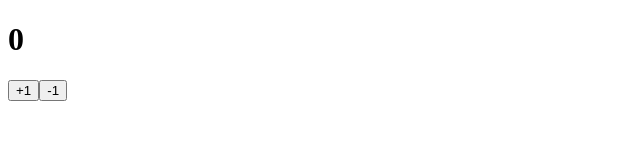
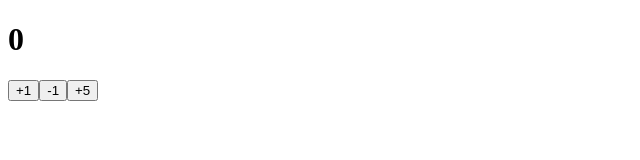
Before and after one commit to sungyun6789/react-typescript, a React (Create React App) app: page / in a window 1280 px wide. Shown: the top 160 px of the page, without its empty margins (0-640 px from the left). Built offline with nearby package versions, Linux system fonts and the light colour scheme.

Commit message:
feat: counter typescript ver

```diff
--- a/src/App.tsx
+++ b/src/App.tsx
@@ -1,4 +1,4 @@
-import CounterContainer from './saga/containers/CounterContainer';
+import CounterContainer from './todo/containers/CounterContainer';
 
 const App = () => (
   <>
--- a/src/index.tsx
+++ b/src/index.tsx
@@ -1,17 +1,10 @@
 import ReactDOM from 'react-dom';
 import App from './App';
-import { createStore, applyMiddleware } from 'redux';
+import { createStore } from 'redux';
 import { Provider } from 'react-redux';
-import { composeWithDevTools } from 'redux-devtools-extension';
-import createSagaMiddleware from 'redux-saga';
-import rootReducer, { rootSaga } from './saga/modules';
+import rootReducer from './todo/modules';
 
-const sagaMiddleware = createSagaMiddleware(); // 사가 미들웨어를 만듬
-
-const store = createStore(rootReducer, composeWithDevTools(applyMiddleware(sagaMiddleware)));
-
-sagaMiddleware.run(rootSaga); // 루트 사가를 실행
-// 주의: 스토어 생성 후에 실행해야 함
+const store = createStore(rootReducer);
 
 ReactDOM.render(
   <Provider store={store}>
--- /dev/null
+++ b/src/todo/components/Counter.tsx
@@ -0,0 +1,21 @@
+import React from 'react';
+
+type CounterProps = {
+  count: number;
+  onIncrease: () => void;
+  onDecrease: () => void;
+  onIncreaseBy: (diff: number) => void;
+};
+
+function Counter({ count, onIncrease, onDecrease, onIncreaseBy }: CounterProps) {
+  return (
+    <div>
+      <h1>{count}</h1>
+      <button onClick={onIncrease}>+1</button>
+      <button onClick={onDecrease}>-1</button>
+      <button onClick={() => onIncreaseBy(5)}>+5</button>
+    </div>
+  );
+}
+
+export default Counter;
--- /dev/null
+++ b/src/todo/containers/CounterContainer.tsx
@@ -0,0 +1,35 @@
+import React from 'react';
+import { useSelector, useDispatch } from 'react-redux';
+import { RootState } from '../modules';
+import { increase, decrease, increaseBy } from '../modules/counter';
+import Counter from '../components/Counter';
+
+const CounterContainer = () => {
+  // 상태를 조회합니다. 상태를 조회활 때 state의 타입을 RootState로 지정
+  const count = useSelector((state: RootState) => state.counter.count);
+  const dispatch = useDispatch();
+
+  // 각 액션들을 디스패치하는 함수를 만듬
+  const onIncrease = () => {
+    dispatch(increase());
+  };
+
+  const onDecrease = () => {
+    dispatch(decrease());
+  };
+
+  const onIncreaseBy = (diff: number) => {
+    dispatch(increaseBy(diff));
+  };
+
+  return (
+    <Counter
+      count={count}
+      onIncrease={onIncrease}
+      onDecrease={onDecrease}
+      onIncreaseBy={onIncreaseBy}
+    />
+  );
+};
+
+export default CounterContainer;
--- /dev/null
+++ b/src/todo/modules/counter.ts
@@ -0,0 +1,65 @@
+// Action Type
+// 뒤에 as count를 붙어줌으로써 나중에 액션 객체를 만들때 action.type의 값을 추론하는 과정에서
+// action.type 이 string 으로 추론되지 않고 'counter/INCREASE'와 같이 실제 문자열 값으로 추론 되도록 해줌
+const INCREASE = 'counter/INCREASE' as const;
+const DECREASE = 'counter/DECREASE' as const;
+const INCREASE_BY = 'counter/INCREASE_BY' as const;
+
+// 액션 생성함수를 선언함
+export const increase = () => ({
+  type: INCREASE,
+});
+
+export const decrease = () => ({
+  type: DECREASE,
+});
+
+export const increaseBy = (diff: number) => ({
+  type: INCREASE_BY,
+  // 액션에 부가적으로 필요한 값을 payload라는 이름으로 통일
+  // 이는 FSA라는 규칙으로 이 규칙을 이용하면 액션들이 모두 비슷한 구조로 이루어져있게 되어 추후에 다룰 때도 편하고
+  // 읽기 쉽고, 액션 구조를 일반화함으로써 액션에 관련된 라이브러리를 사용할 수 있게 해줌
+  payload: diff,
+});
+
+// 모든 액션 객체들에 대한 타입을 준비
+// ReturnType<typeof ____>는 특정 함수의 반환값을 추론
+// 상단부에서 액션타입을 선언 할 때 as const를 하지 않으면 이 부분이 제대로 동작하지 않음
+type CounterAction =
+  | ReturnType<typeof increase>
+  | ReturnType<typeof decrease>
+  | ReturnType<typeof increaseBy>;
+
+// 이 리덕스 모듈에서 관리 할 상태의 타입을 선언
+type CounterState = {
+  count: number;
+};
+
+// 초기상태
+const initialState: CounterState = {
+  count: 0,
+};
+
+// 리듀서를 작성
+// 리듀서에서는 state와 함수의 반환값이 일치하도록 작성
+// 액션에서는 우리가 방금 만든 CounterAction 을 타입으로 설정
+function counter(state: CounterState = initialState, action: CounterAction): CounterState {
+  switch (action.type) {
+    case INCREASE:
+      return {
+        count: state.count + 1,
+      };
+    case DECREASE:
+      return {
+        count: state.count - 1,
+      };
+    case INCREASE_BY:
+      return {
+        count: state.count + action.payload,
+      };
+    default:
+      return state;
+  }
+}
+
+export default counter;
--- /dev/null
+++ b/src/todo/modules/index.ts
@@ -0,0 +1,13 @@
+import { combineReducers } from 'redux';
+import counter from './counter';
+
+const rootReducer = combineReducers({
+  counter,
+});
+
+// 루트 리듀서를 내보내주세요.
+export default rootReducer;
+
+// 루트 리듀서의 반환값을 유추해줍니다.
+// 추후 이 타입을 컨테이너 컴포넌트에서 불러와서 사용해야 하므로 내보내줍니다.
+export type RootState = ReturnType<typeof rootReducer>;
```
